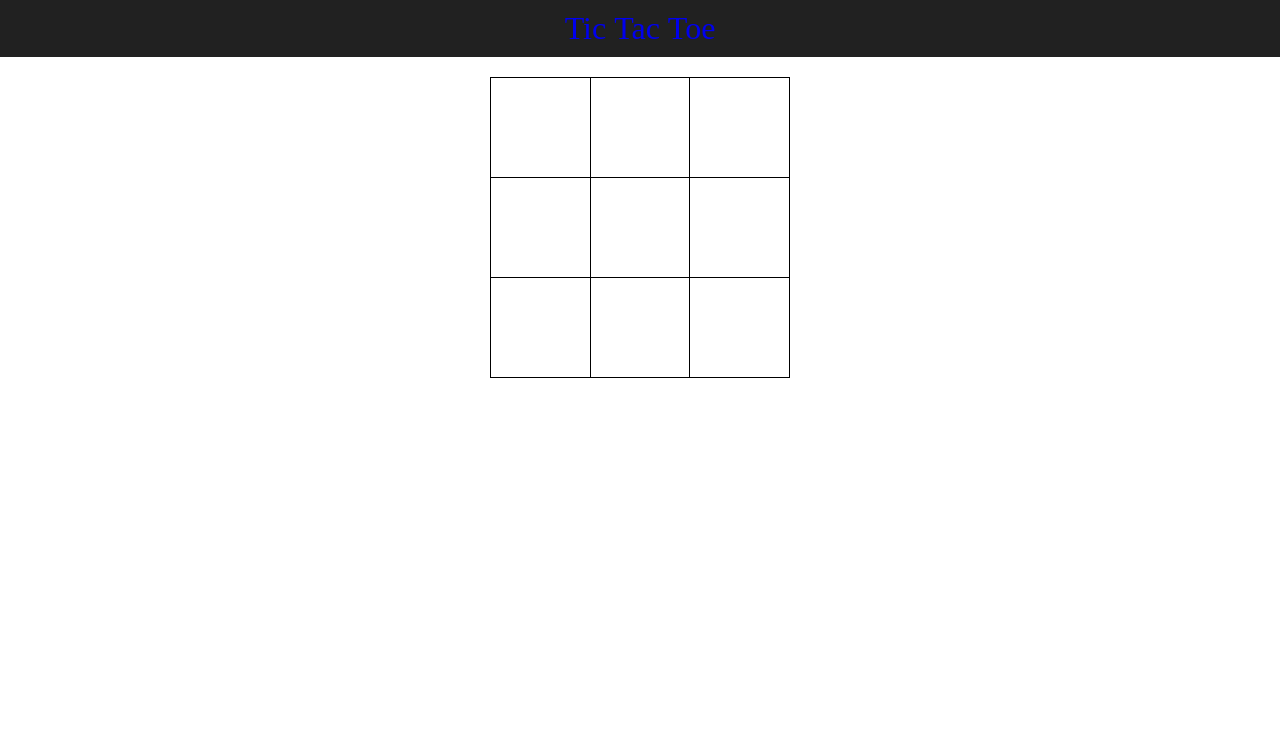
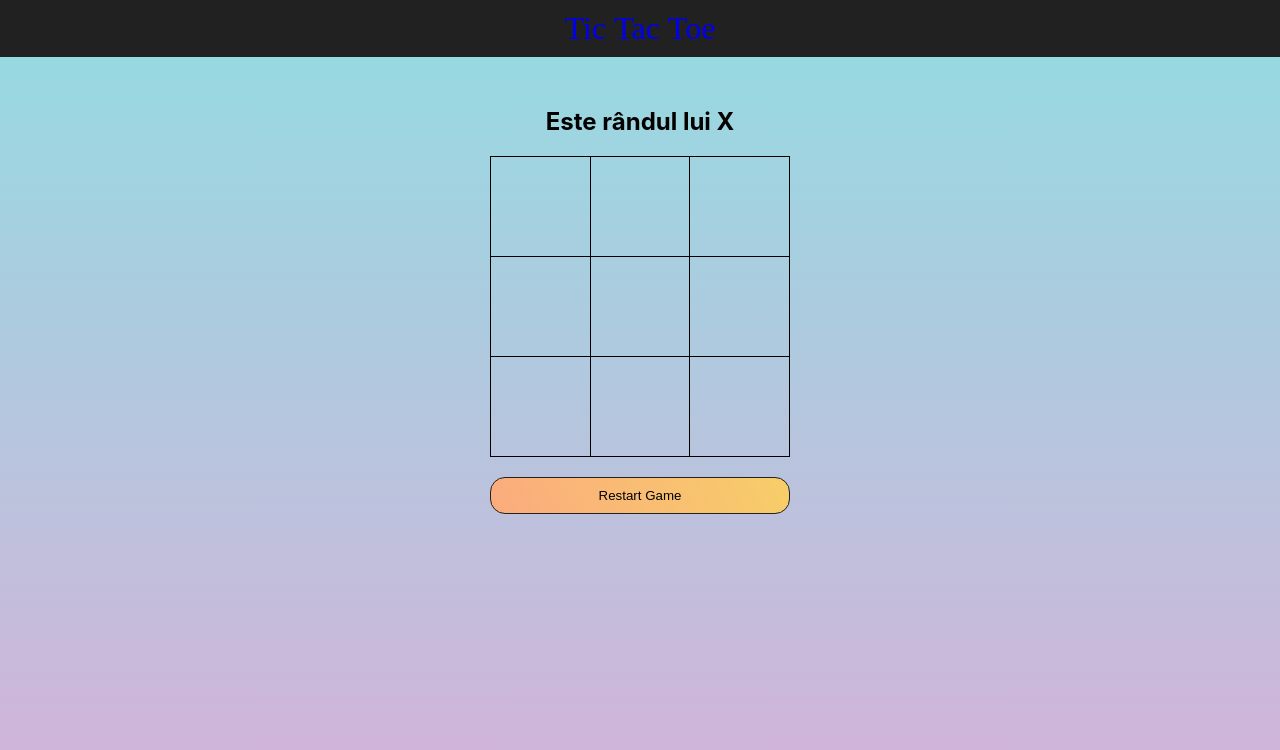
Before and after one commit to alexanderfilip1/tic-tac-toe, a React (Create React App) app: page / in a window 1280 px wide. Shown: the top 750 px of the page. Built offline with nearby package versions, Linux system fonts and the light colour scheme; a web font is replaced by a local one.

Commit message:
Implemented game login with saving progress

```diff
--- a/src/components/Game.jsx
+++ b/src/components/Game.jsx
@@ -1,18 +1,57 @@
-import React, { useState } from "react";
+import React, { useEffect, useState } from "react";
 import "./assets/css/TicTacToe.css";
+
 export default function Game() {
   const gameTable = [1, 2, 3, 4, 5, 6, 7, 8, 9];
   const [moves, setMoves] = useState(Array(gameTable.length).fill(""));
+  const [currentPlayer, setCurrentPlayer] = useState("X");
 
   const handleClick = (index) => {
     const newMoves = [...moves];
-    newMoves[index] = "X";
-    setMoves(newMoves);
+
+    if (newMoves[index] === "") {
+      newMoves[index] = currentPlayer;
+      let storedMoves = JSON.parse(localStorage.getItem("moves")) || [];
+      storedMoves.push({ index: index, player: currentPlayer });
+      localStorage.setItem("moves", JSON.stringify(storedMoves));
+
+      setCurrentPlayer(currentPlayer === "X" ? "O" : "X");
+
+      console.log("Last move:", newMoves[index]);
+
+      setMoves(newMoves);
+    }
+
+    const whoIsWinner = () => {
+      const winningTable = [
+        1, 2, 3, 4, 5, 6, 7, 8, 9, 1, 3, 9, 3, 5, 7, 1, 4, 7, 2, 5, 8, 3, 6, 9,
+      ];
+    };
   };
+
+  useEffect(() => {
+    const savedMoves = JSON.parse(localStorage.getItem("moves"));
+    if (savedMoves && savedMoves.length > 0) {
+      const newMoves = [...moves];
+      savedMoves.forEach((move) => {
+        newMoves[move.index] = move.player;
+      });
+      setMoves(newMoves);
+      setCurrentPlayer(
+        savedMoves[savedMoves.length - 1].player === "X" ? "O" : "X"
+      );
+    } else {
+      return;
+    }
+  }, []);
+
   return (
     <>
       <main className="main">
         <section className="main__gameSection">
+          <h1>
+            Este rândul lui <b>{currentPlayer}</b>
+          </h1>
           <table className="game__table">
             <tbody>
               {gameTable.map((num, index) => {
@@ -33,9 +72,21 @@ export default function Game() {
                     </tr>
                   );
                 }
+                return null;
               })}
             </tbody>
           </table>
+          <button
+            type="button"
+            className="restartBtn"
+            onClick={() => {
+              localStorage.removeItem("moves");
+              setMoves(Array(gameTable.length).fill(""));
+              setCurrentPlayer("X");
+            }}
+          >
+            Restart Game
+          </button>
         </section>
       </main>
     </>
--- a/src/components/assets/css/TicTacToe.css
+++ b/src/components/assets/css/TicTacToe.css
@@ -3,6 +3,15 @@
   height: 300px;
   border-collapse: collapse;
   margin: 20px auto;
+}
+
+.main {
+  background-color: #d9afd9;
+  background-image: linear-gradient(0deg, #d9afd9 0%, #97d9e1 100%);
+  height: 100vh;
+  display: flex;
+  justify-content: center;
+  padding: 50px;
 }
 
 .game__table td {
@@ -24,3 +33,16 @@
   background-color: transparent;
   font-size: 25px;
 }
+
+.main__gameSection {
+  text-align: center;
+}
+
+.restartBtn {
+  background-color: #fbab7e;
+  background-image: linear-gradient(62deg, #fbab7e 0%, #f7ce68 100%);
+  border: 1px solid #212121;
+  padding: 10px;
+  border-radius: 15px;
+  width: 300px;
+}
```
